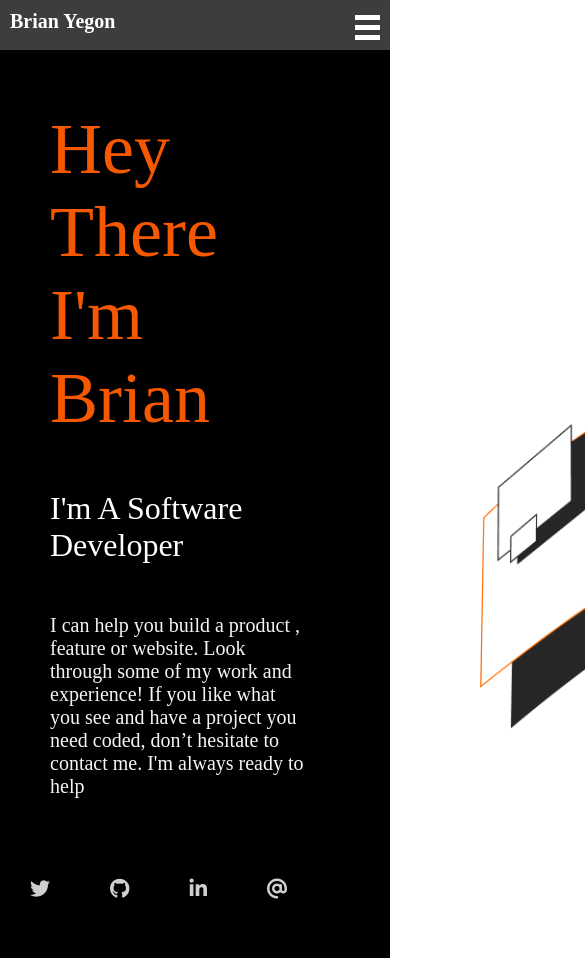
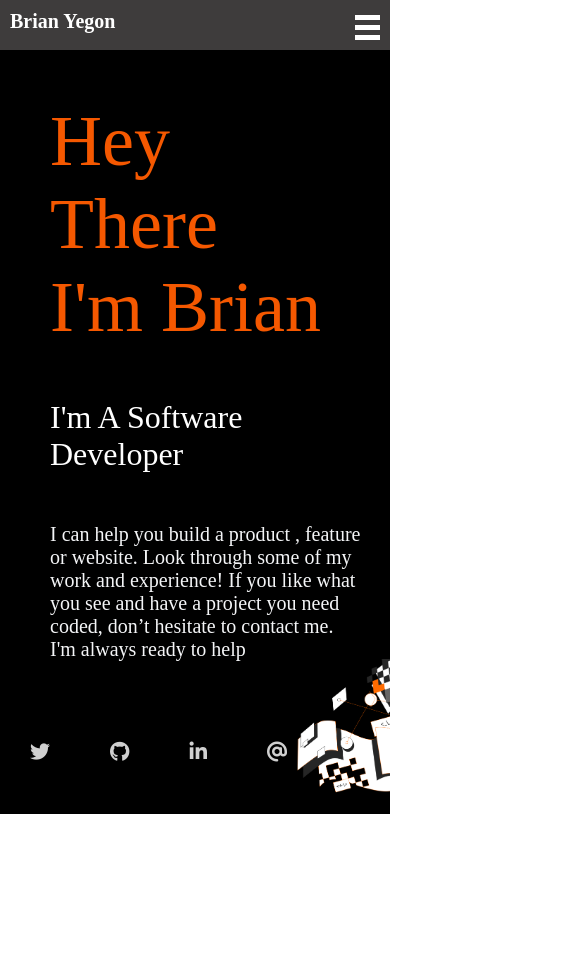
Before and after one commit to yegonkimutai/Create-a-Portfolio, a website: page index.html in a window 390 px wide. Shown: the top 958 px of the page, 585 px wide, since content can reach past the window. After the commit the page ends 844 px from the top, so only its background shows below. Drawn offline with Linux system fonts and the light colour scheme.

Commit message:
Add CSS features

```diff
--- a/index.html
+++ b/index.html
@@ -12,7 +12,7 @@
     <div class="wrapper">
     <header>
         <nav>
-        <h4 class="logo">Brian Yegon</h4>
+        <a class="logo">Brian Yegon</a>
         <ul class="menu">
             <li>Portfolio</li>
             <li>About</li>
@@ -28,7 +28,7 @@
         </nav>
     </header>
 
-    <div class="body">
+    <section class="body">
         <div>
         <h1 class="title">Hey There
             <br>
@@ -52,9 +52,6 @@
                     <i class="fa-solid fa-at"></i>
                 </li>
             </ul>
-        </div>
-            <li><img src="Illustration-headerJPG.png" alt=""/></li>
     </div>
-    </div>
-</body>
+</section>
 </html>
--- a/style.css
+++ b/style.css
@@ -57,7 +57,10 @@ li:hover {
   display: flex;
   justify-content: space-between;
   align-items: center;
-  background: black;
+  background-color: black;
+  background-image: url(./Illustration-headerJPG.png);
+  background-repeat: no-repeat;
+  background-position: right;
 }
 
 img {
@@ -97,7 +100,6 @@ image {
 }
 
 .icon {
-  background: black;
   display: flex;
   font-size: 20px;
   padding-bottom: 20px;
@@ -112,11 +114,16 @@ image {
   margin: 0;
 }
 
-@media all and (max-width: 500px) {
+@media all and (max-width: 600px) {
   nav {
     display: flex;
     position: relative;
     justify-content: space-between;
+  }
+
+  .body {
+    background-size: 30%;
+    background-position: right bottom;
   }
 
   .h-menu {
```
